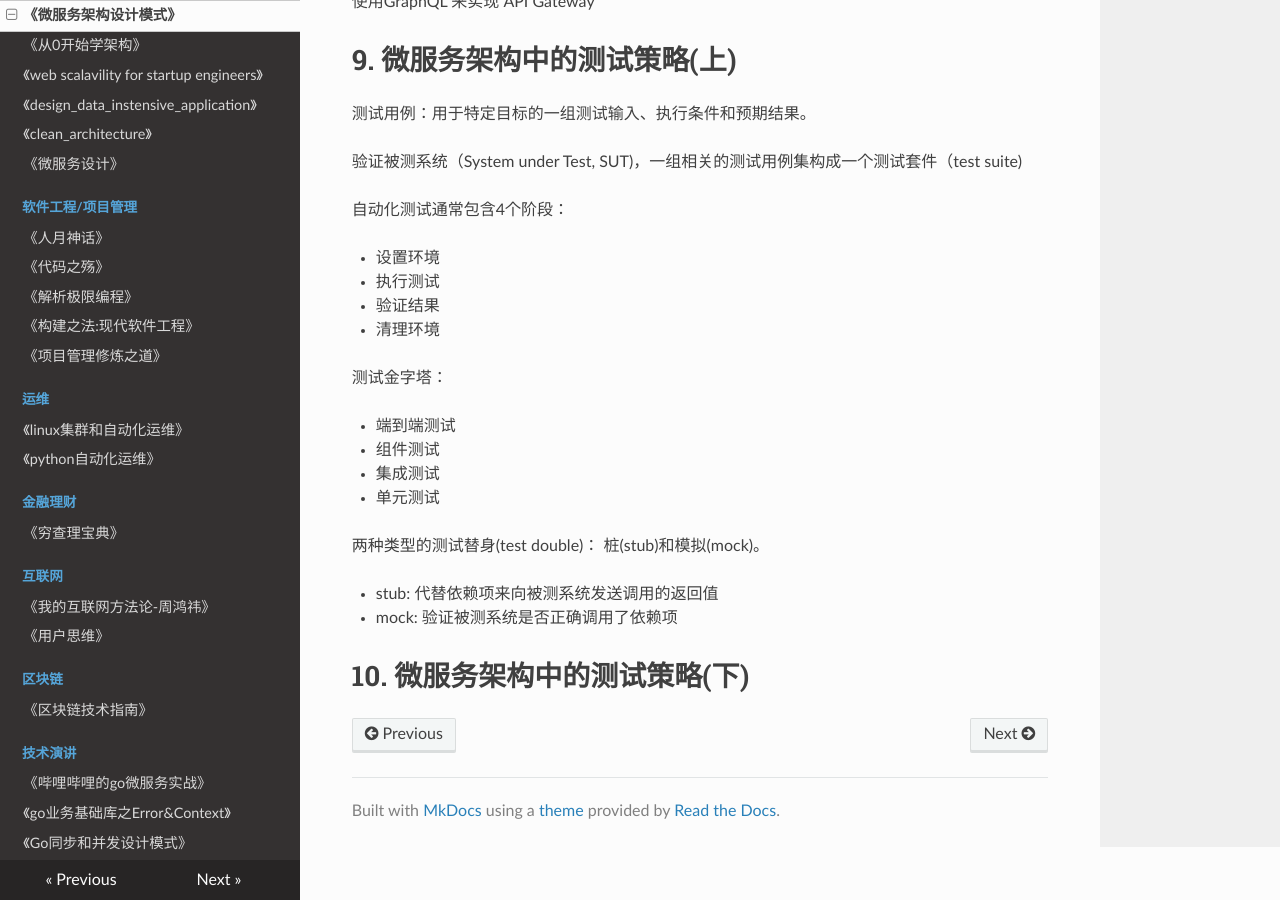
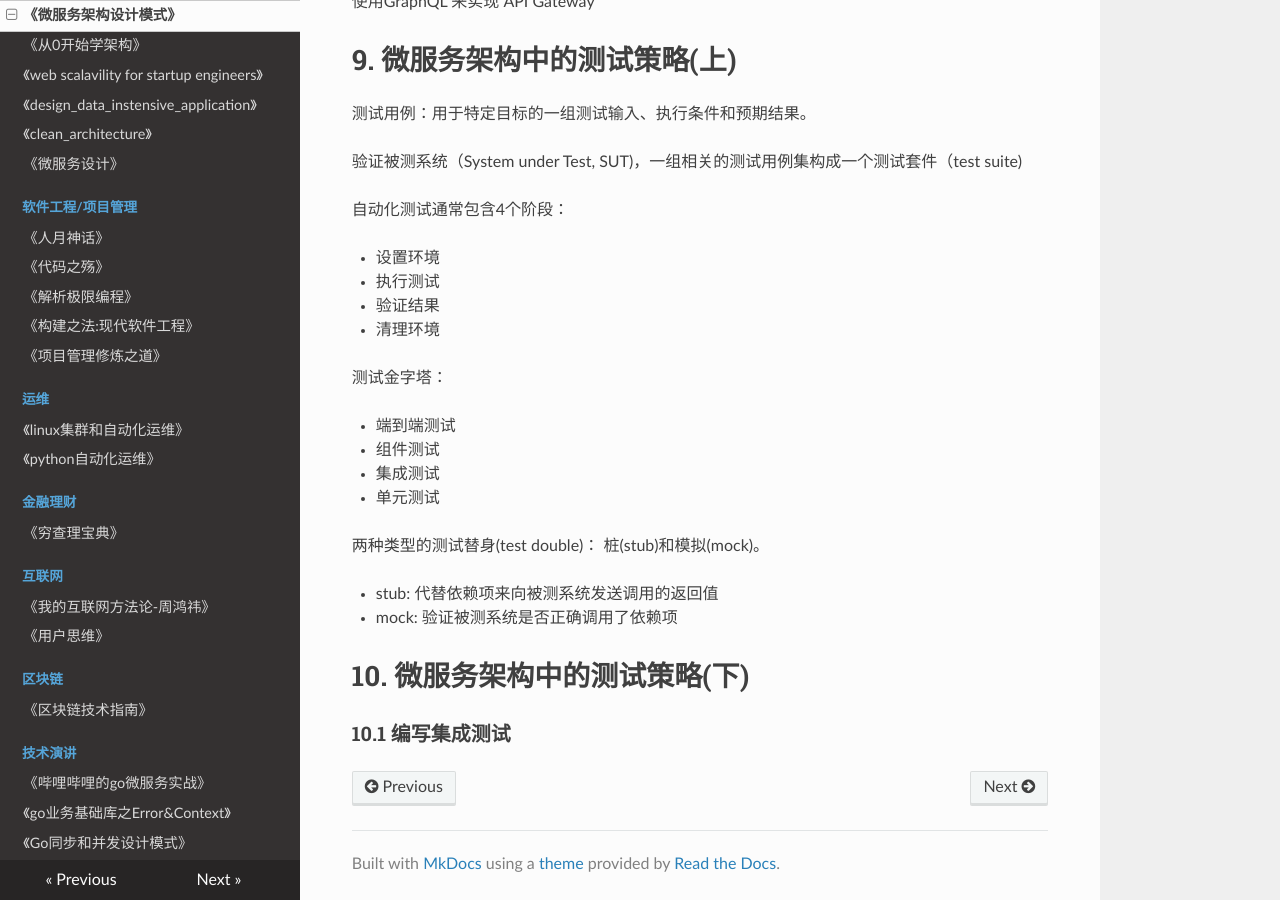
Before and after one commit to PegasusWang/booknotes, an MkDocs documentation site: the page built from docs/网站架构微服务/microservices_patterns_微服务架构设计模式/book.md, in a window 1280 px wide and 900 px high, scrolled down 9159 px. Built offline with MkDocs 1.6.1, drawn with Linux system fonts in a browser that asks for light colours; nearby versions of some CDN libraries; old or Windows-style settings are respelled for this version of MkDocs.

```diff
--- a/docs/网站架构微服务/microservices_patterns_微服务架构设计模式/book.md
+++ b/docs/网站架构微服务/microservices_patterns_微服务架构设计模式/book.md
@@ -358,4 +358,7 @@
 - stub: 代替依赖项来向被测系统发送调用的返回值
 - mock: 验证被测系统是否正确调用了依赖项
 
+
 # 10. 微服务架构中的测试策略(下)
+
+### 10.1 编写集成测试
```
Also changed, not shown: 1 other file.
